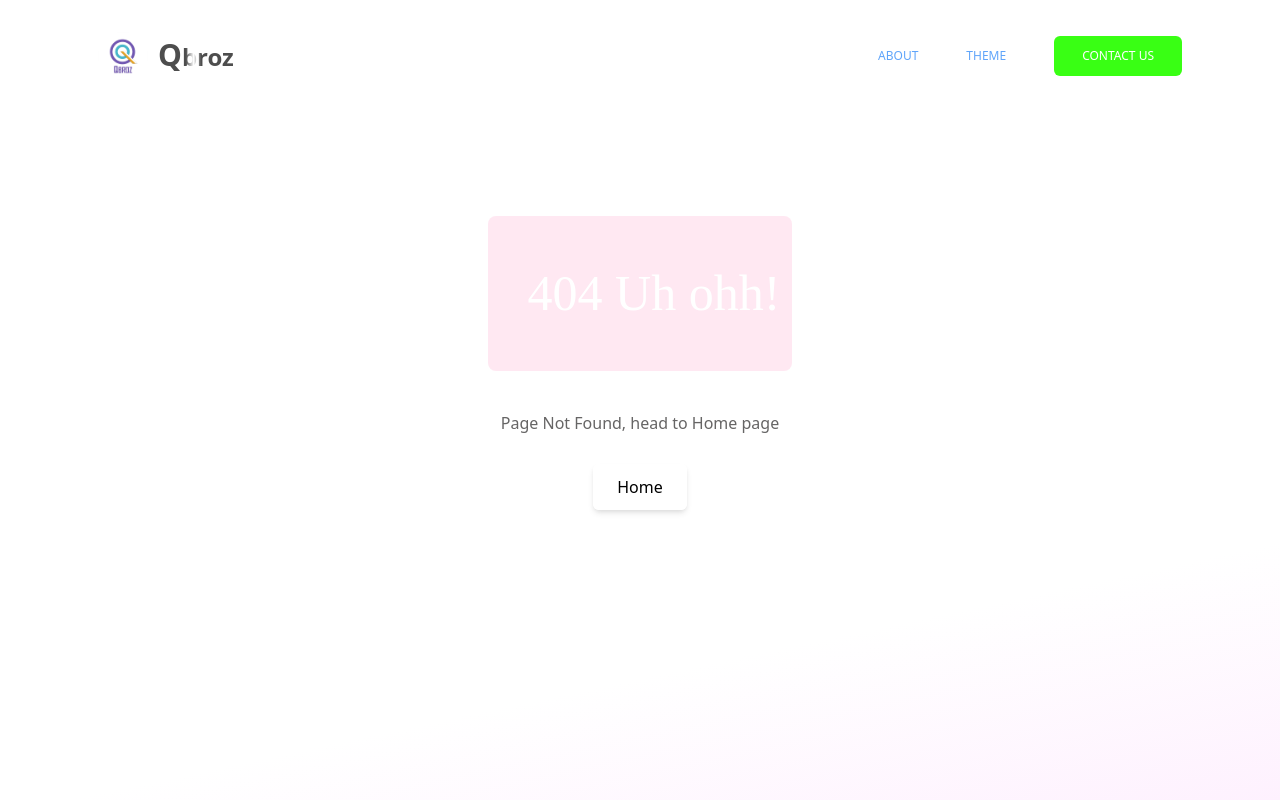
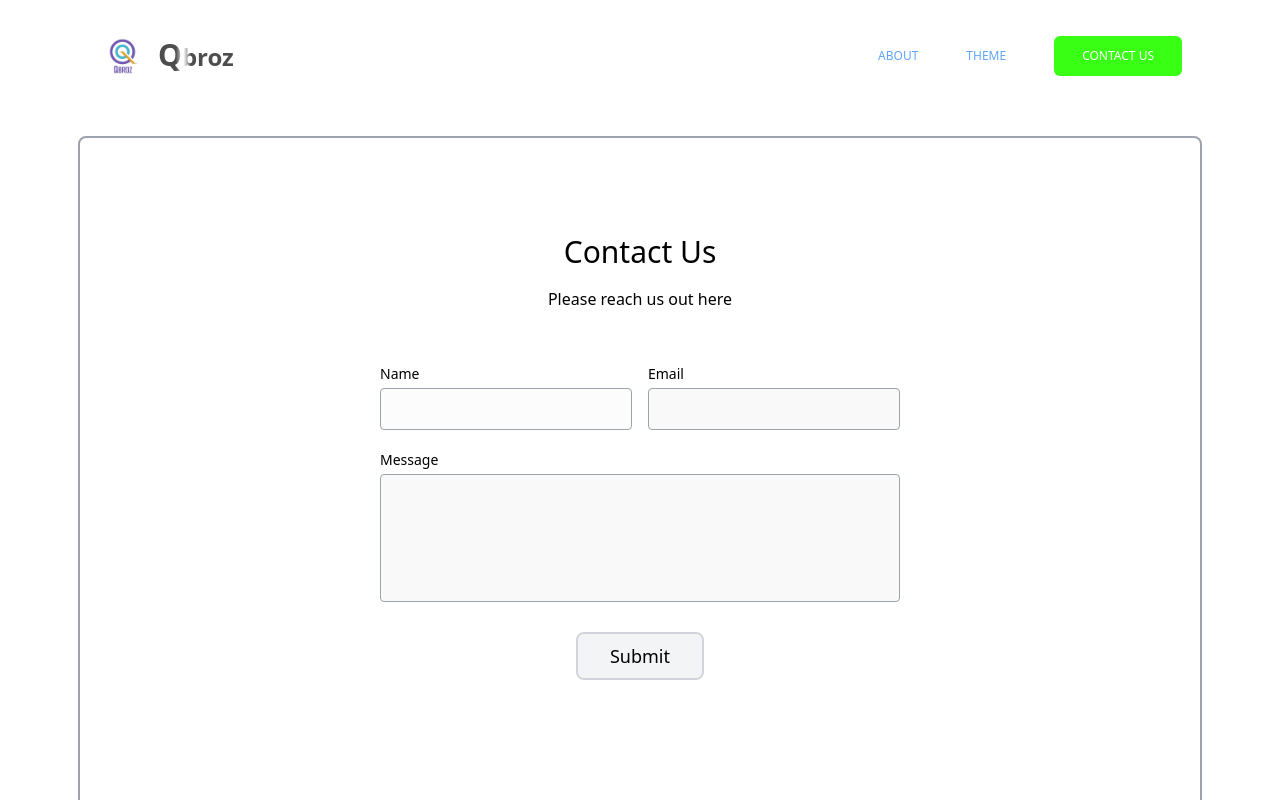
Before and after one commit to Nary-Vip/QBroz-Site, a React (Create React App) app: page /contactus in a window 1280 px wide. Before the commit this address had no page. Shown: the top 800 px of the page. Built offline with nearby package versions, Linux system fonts and the light colour scheme.

Commit message:
site: Up to date changes

```diff
--- a/public/index.html
+++ b/public/index.html
@@ -2,14 +2,14 @@
 <html lang="en">
   <head>
     <meta charset="utf-8" />
-    <link rel="icon" href="%PUBLIC_URL%/favicon.ico" />
+    <link rel="icon" href="%PUBLIC_URL%/qbroz.ico" />
     <meta name="viewport" content="width=device-width, initial-scale=1" />
     <meta name="theme-color" content="#000000" />
     <meta
       name="description"
       content="Qbroz, A digital marketing team."
     />
-    <link rel="apple-touch-icon" href="%PUBLIC_URL%/logo192.png" />
+    <link rel="apple-touch-icon" href="%PUBLIC_URL%/qbroz.png" />
     <!--
       manifest.json provides metadata used when your web app is installed on a
       user's mobile device or desktop. See https://developers.google.com/web/fundamentals/web-app-manifest/
--- a/src/App.css
+++ b/src/App.css
@@ -113,7 +113,7 @@
     background-position: 0;
   }
   60%{
-    background-position: 180px;
+    background-position: 120px;
   }
   100%{
     background-position: 180px;
--- a/src/App.js
+++ b/src/App.js
@@ -11,6 +11,7 @@ import {
 import About from './components/About';
 import PageNotFound from './components/PageNotFound';
 import { ThemeContext } from './context/Context';
+import ContactUs from './components/ContactUs';
 
 
 
@@ -37,6 +38,8 @@ function App() {
 
           <Route exact path="/about" element={<About/>}/>
 
+          <Route path="/contactus" element={<ContactUs/>}/>
+
           <Route path="*" element={<PageNotFound/>} />
 
         </Routes>
--- /dev/null
+++ b/src/components/ContactUs.jsx
@@ -0,0 +1,54 @@
+import React,{ useContext } from 'react'
+import { ThemeContext } from '../context/Context';
+
+const ContactUs = () => {
+    let style, inpText;
+    const { theme } = useContext(ThemeContext);
+
+    if (theme === "dark") {
+        style = { background: "linear-gradient(168deg, rgba(255,255,255,1) 0%, rgba(0,0,0,1) 0%, rgba(34,34,34,0.8970938717283788) 69%)", color: "white" };
+        inpText = { background: "#DCDCDC"};
+    }
+    else if (theme === "light") {
+        style = { color: "black" };
+        inpText = {background: "DCDCDC"};
+    }
+
+    return (
+        <section style={style} className="container relative h-screen my-10 border-2 border-gray-400 rounded-lg body-font">
+            <div className="container px-5 py-24 mx-auto">
+                <div className="flex flex-col w-full mb-12 text-center">
+                    <h1 className="mb-4 text-2xl font-medium sm:text-3xl title-font">Contact Us</h1>
+                    <p className="mx-auto text-base leading-relaxed lg:w-2/3">Please reach us out here</p>
+                </div>
+                <div className="mx-auto lg:w-1/2 md:w-2/3">
+                    <div className="flex flex-wrap -m-2">
+                        <div className="w-1/2 p-2">
+                            <div className="relative">
+                                <label htmlFor="name" className="text-sm leading-7">Name</label>
+                                <input style={inpText} type="text" id="name" name="name" className="w-full px-3 py-1 text-base leading-8 text-gray-700 transition-colors duration-200 ease-in-out bg-opacity-50 border border-gray-400 rounded outline-none bg-gray-50 focus:border-indigo-600 focus:bg-white focus:ring-2 focus:ring-indigo-300" />
+                            </div>
+                        </div>
+                        <div className="w-1/2 p-2">
+                            <div className="relative">
+                                <label htmlFor="email" className="text-sm leading-7">Email</label>
+                                <input style={inpText} type="email" id="email" name="email" className="w-full px-3 py-1 text-base leading-8 text-gray-700 transition-colors duration-200 ease-in-out bg-gray-100 bg-opacity-50 border border-gray-400 rounded outline-none focus:border-indigo-600 focus:bg-white focus:ring-2 focus:ring-indigo-300" />
+                            </div>
+                        </div>
+                        <div className="w-full p-2">
+                            <div className="relative">
+                                <label htmlFor="message" className="text-sm leading-7">Message</label>
+                                <textarea style={inpText} id="message" name="message" className="w-full h-32 px-3 py-1 text-base leading-6 text-gray-700 transition-colors duration-200 ease-in-out bg-gray-100 bg-opacity-50 border border-gray-400 rounded outline-none resize-none focus:border-indigo-600 focus:bg-white focus:ring-2 focus:ring-indigo-300"></textarea>
+                            </div>
+                        </div>
+                        <div className="w-full p-4">
+                            <button className="flex px-8 py-2 mx-auto text-lg text-black bg-gray-100 border-2 border-gray-300 rounded-lg focus:outline-none hover:bg-gray-200">Submit</button>
+                        </div>
+                    </div>
+                </div>
+            </div>
+        </section>
+    )
+}
+
+export default ContactUs
--- a/src/components/Navbar.jsx
+++ b/src/components/Navbar.jsx
@@ -33,10 +33,10 @@ const Navbar = () => {
                             <button onClick={switchThemeToDark}>Dark</button>
                         </div>
                     </div>
-                    <a href="#contactus" className="py-3 text-white uppercase transition duration-300 rounded-md bg-neon-green px-7 hover:bg-green-400">Contact US</a>
+                    <Link to="contactus" className="py-3 text-white uppercase transition duration-300 rounded-md bg-neon-green px-7 hover:bg-green-400">Contact US</Link>
                 </ul>
                 <div className="flex justify-end flex-1 sm:hidden">
-                    <HiMenu className="text-3xl" />
+                    <HiMenu className="text-3xl cursor-pointer" />
                 </div>
             </div>
         </>
--- a/src/components/Services.jsx
+++ b/src/components/Services.jsx
@@ -59,7 +59,7 @@ const Services = () => {
                             <h1 style={desText2} className="mb-10 text-3xl text-ECDBBA">Technical Writing &#38; Publications </h1>
                             <p className="my-4 text-center text-gray-400 lg:text-left md:text-center md:w-full sm:w-3/4">
                                 Be it assistance in Design works or academic related query.
-                                By outsourcing your design and paper publishing work to us, you can focus on what you do best : running your business.
+                                By outsourcing your design and paper publishing work to us, you can focus on what you do best running your business.
                             </p>
                         </div>
                         {/* Image design */}
```
Also changed, not shown: 1 other file (tests, documents, lock files or other folders).
